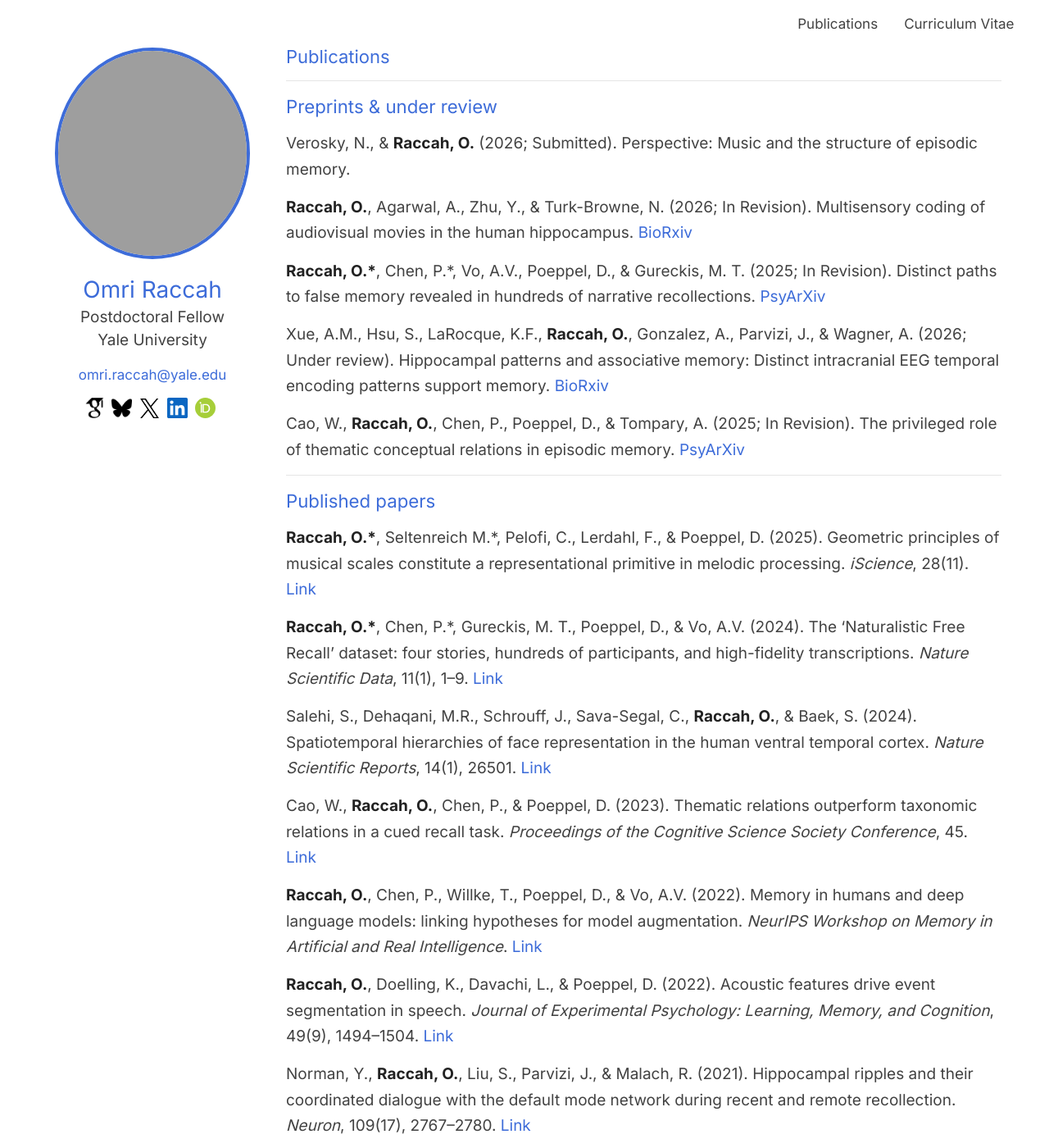
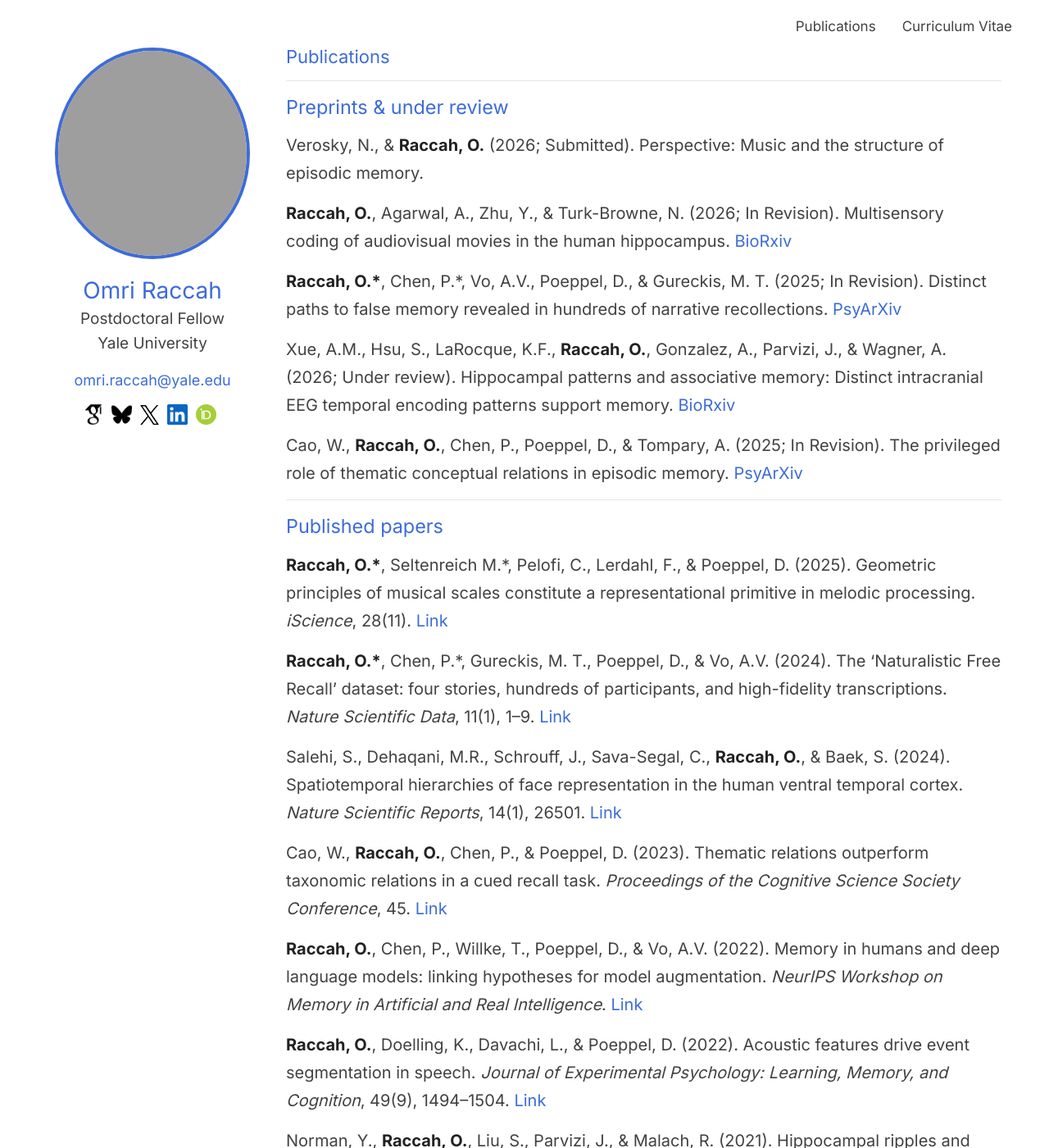
Before and after one commit to omriraccah/omriraccah.github.io, a Jekyll site: the page built from publications.md, in a window 1280 px wide and 1400 px high. Shown: the whole window at 82% size. Built offline with Jekyll 4.4.1, drawn with Linux system fonts in a browser that asks for light colours; our own code applies the rules of GitHub Pages for plain Markdown files; grey boxes are pictures that could not be loaded.

Commit message:
Increase font size for Inter
Co-Authored-By: Claude Opus 4.6 (1M context) <noreply@anthropic.com>

```diff
--- a/_sass/jekyll-theme-minimal.scss
+++ b/_sass/jekyll-theme-minimal.scss
@@ -4,7 +4,7 @@
 body {
   background-color: #ffffff;
   padding: 50px;
-  font: 17px/1.5 'Inter', "HelveticaNeue-Light", "Helvetica Neue", Helvetica, Arial, sans-serif;
+  font: 18px/1.6 'Inter', "HelveticaNeue-Light", "Helvetica Neue", Helvetica, Arial, sans-serif;
   color:#424242;
   font-weight:400;
 }
@@ -195,8 +195,8 @@ section {
   width:75%;
   float:right;
   padding-bottom:50px;
-  font-size:19px;
-  line-height:1.65;
+  font-size:20px;
+  line-height:1.7;
 }
 
 small {
```
